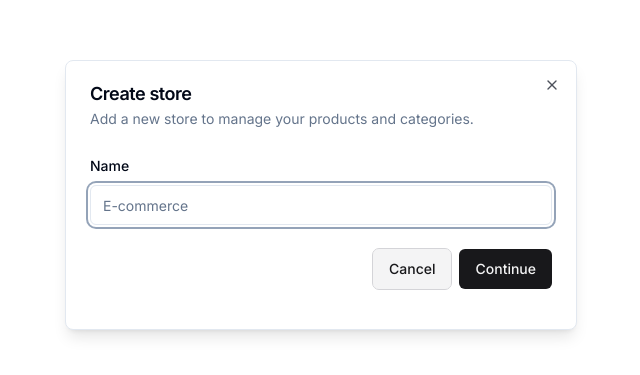
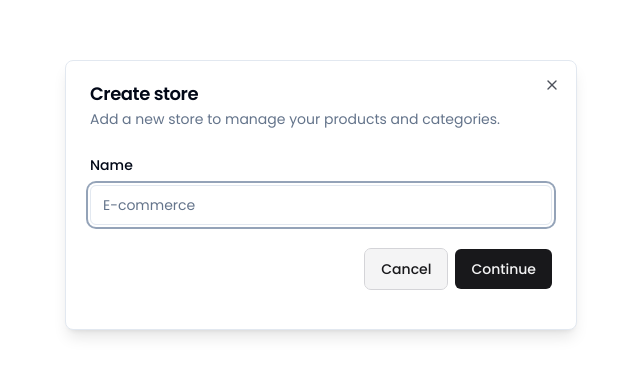
Before and after one commit to ndayishimiyeeric/e-commerce-store, a Next.js app: page / in a window 1280 px wide. Shown: the part 205-580 px from the top of the page, without its empty margins (319-959 px from the left). Built offline with nearby package versions, Linux system fonts and the light colour scheme; no server answers; the database is empty; sample sign-in values are in the browser's storage.

Commit message:
fix styles

```diff
--- a/src/app/(dashboard)/[storeId]/layout.tsx
+++ b/src/app/(dashboard)/[storeId]/layout.tsx
@@ -28,10 +28,13 @@ export default async function DashboardLayout(
     }
 
     return (
-        <>
+        <div>
+            {/*@ts-ignore*/}
             <Navbar/>
-            {children}
-        </>
+            <div className="container mx-auto pb-14">
+              {children}
+            </div>
+        </div>
 
     )
 }
--- a/src/app/layout.tsx
+++ b/src/app/layout.tsx
@@ -4,6 +4,7 @@ import {ClerkProvider} from "@clerk/nextjs";
 import {ModalProvider} from "@/providers/modal-provider";
 import {ToastProvider} from "@/providers/toast-provider";
 import QueryClientProviders from "@/providers/query-client-providers";
+import {cn} from "@/lib/utils";
 
 const inter = Inter({subsets: ['latin']})
 
@@ -18,14 +19,14 @@ export default function RootLayout({
   children: React.ReactNode
 }) {
   return (
-    <ClerkProvider>
-      <html lang='en'>
-        <QueryClientProviders>
-          <ToastProvider/>
-          <ModalProvider/>
-          <body className={inter.className}>{children}</body>
-        </QueryClientProviders>
+      <html lang='en' className='antialiased'>
+        <ClerkProvider>
+          <QueryClientProviders>
+            <ToastProvider/>
+            <ModalProvider/>
+            <body>{children}</body>
+          </QueryClientProviders>
+        </ClerkProvider>
       </html>
-    </ClerkProvider>
   )
 }
--- a/src/components/Navbar.tsx
+++ b/src/components/Navbar.tsx
@@ -19,7 +19,7 @@ const Navbar = async () => {
     })
     return (
         <div className="border-b">
-            <div className="flex h-16 items-center px-4">
+            <div className="container mx-auto antialiased flex h-16 items-center px-4">
                 <StoreSwitcher items={stores} />
                 <MainNav className="mx-6"/>
                 <div className="ml-auto flex items-center space-x-4">
--- a/src/components/order/client.tsx
+++ b/src/components/order/client.tsx
@@ -13,7 +13,7 @@ interface OrderClientProps {
 const OrderClient = ({orders}: OrderClientProps) => {
 
   return (
-    <>
+    <div>
       <Heading
         title={`Orders (${orders.length})`}
         description="Manage Orders for your store."
@@ -21,7 +21,7 @@ const OrderClient = ({orders}: OrderClientProps) => {
       <Separator className="mt-2" />
 
       <DataTable columns={columns} data={orders} searchKey='products' searchTerm="products"/>
-    </>
+    </div>
   )
 }
 
--- a/src/components/ui/ApiAlert.tsx
+++ b/src/components/ui/ApiAlert.tsx
@@ -33,7 +33,7 @@ const ApiAlert: React.FC<ApiAlertProps> = ({title, description, variant = "publi
                     <Badge variant={variantMap[variant]}>{textMap[variant]}</Badge>
                 </AlertTitle>
             </div>
-            <AlertDescription className="mt-4 flex items-center justify-between">
+            <AlertDescription className="mt-4 flex items-center gap-x-2 justify-between">
                 <code className="relative rounded bg-muted px-[0.3rem] py-[0.2rem] font-mono text-sm font-semibold">{description}</code>
                 <Button variant="outline" size="sm" onClick={() => onCopy(description)}>
                     <Copy className="h-4 w-4"/>
--- a/src/styles/globals.css
+++ b/src/styles/globals.css
@@ -1,3 +1,5 @@
+@import url("https://fonts.googleapis.com/css2?family=Poppins:wght@100;200;300;400;500;600;700;800;900&display=swap");
+
 @tailwind base;
 @tailwind components;
 @tailwind utilities;
@@ -6,6 +8,9 @@ html,
 body,
 :root {
   height: 100%;
+  box-sizing: border-box;
+  font-family: "Poppins", sans-serif;
+  scroll-behavior: smooth;
 }
 
 @layer base {
```
